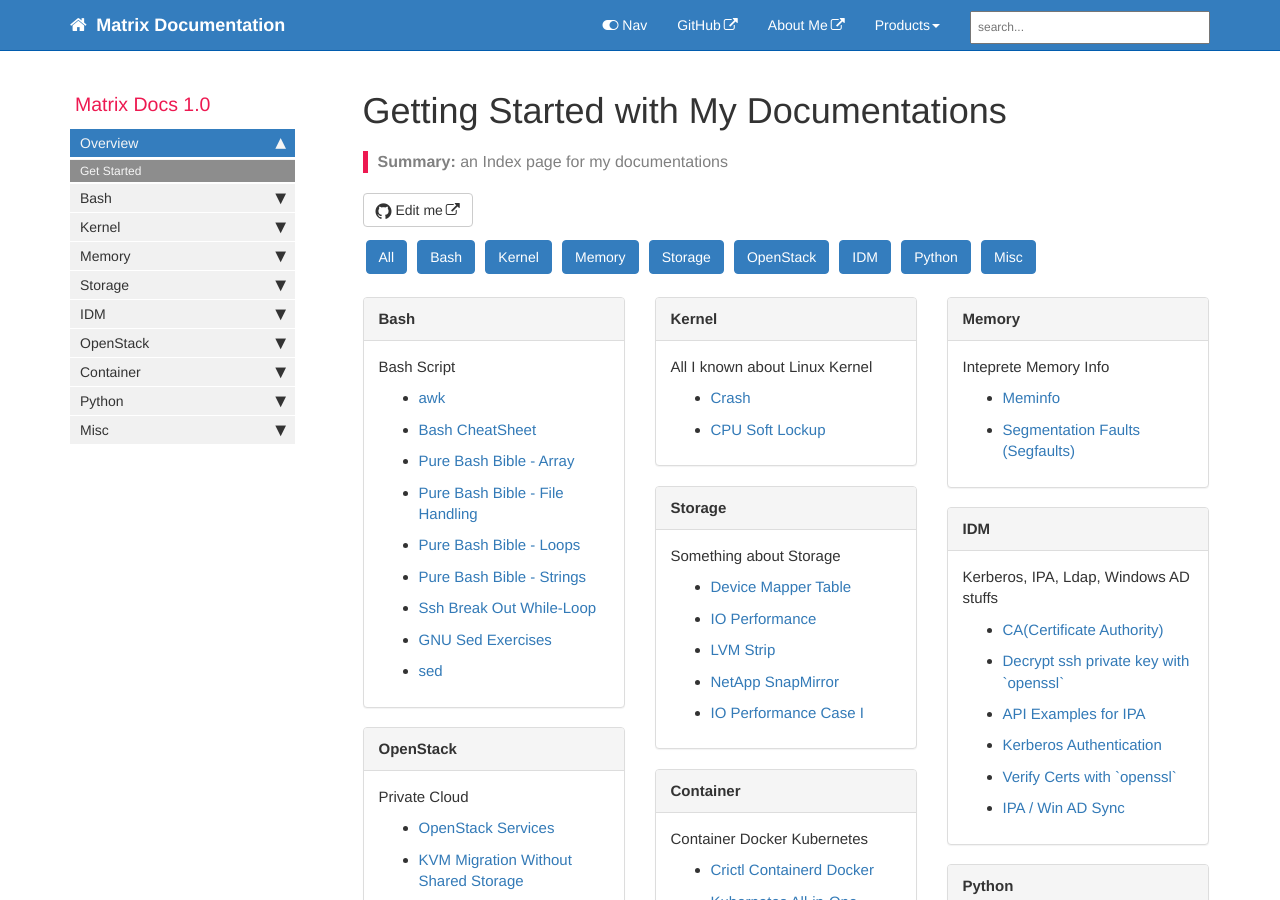
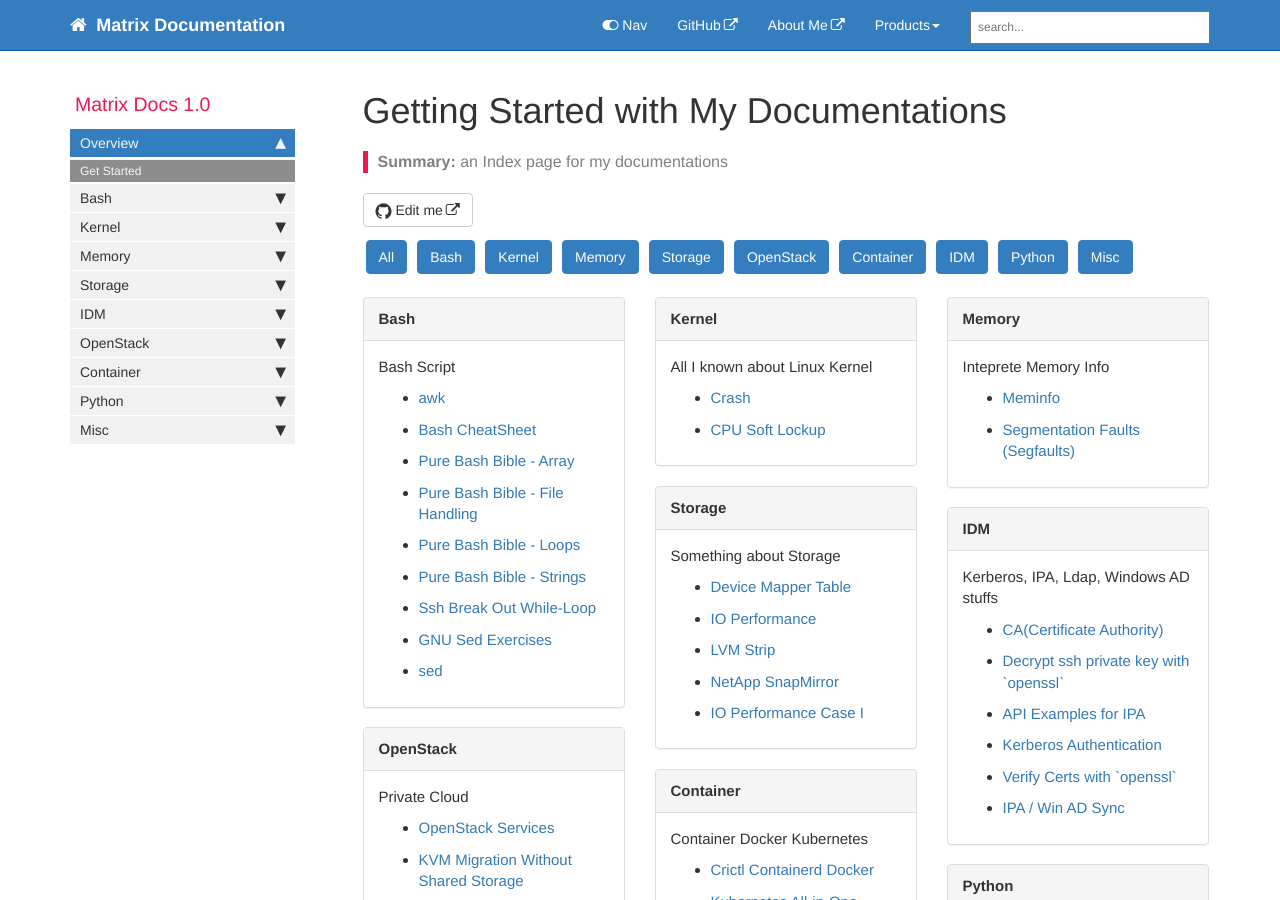
Before and after one commit to matrixzj/documentations, a Jekyll site: the page built from index.html, in a window 1280 px wide and 900 px high. Built offline with Jekyll 4.4.1, drawn with Linux system fonts in a browser that asks for light colours; comment, search, counter and statistics services are not loaded.

Commit message:
There are        1 files have been modified at 2022-06-18 12:18:36 . 	-rw-r--r--  1 jzou  staff  7830 Jun 18 12:18 index.html No files have been added. No files have been deleted. No file type has been changed.

```diff
--- a/index.html
+++ b/index.html
@@ -24,6 +24,7 @@ sidebar: mydoc_sidebar
       <button class="btn btn-primary" data-group="memory">Memory</button>
       <button class="btn btn-primary" data-group="storage">Storage</button>
       <button class="btn btn-primary" data-group="openstack">OpenStack</button>
+      <button class="btn btn-primary" data-group="container">Container</button>
       <button class="btn btn-primary" data-group="idm">IDM</button>
       <button class="btn btn-primary" data-group="python">Python</button>
       <button class="btn btn-primary" data-group="misc">Misc</button>
```
